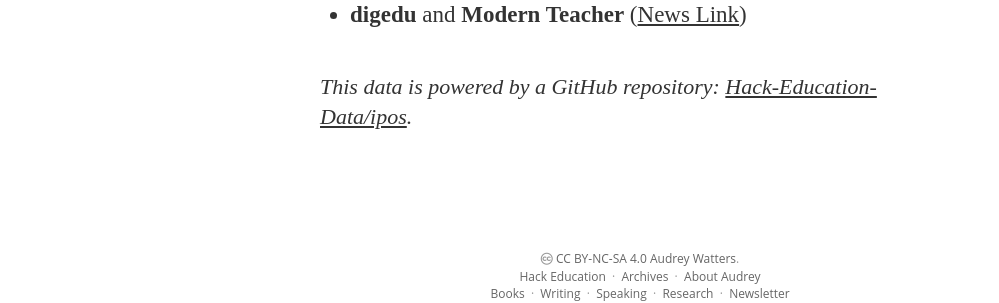
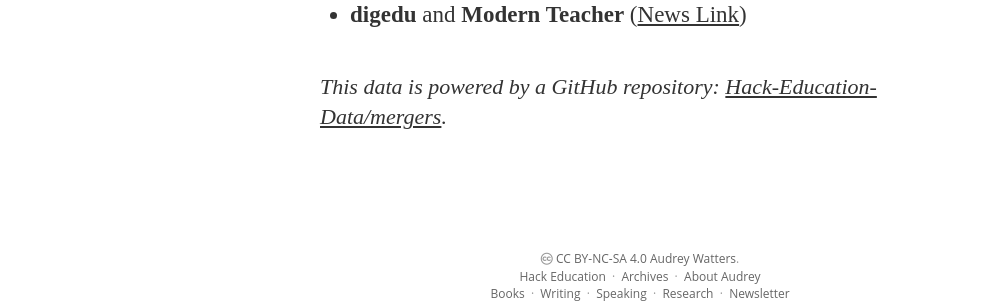
Before and after one commit to HackEducation/funding, a Jekyll site: the page built from mergers.html, in a window 1280 px wide and 900 px high, scrolled down 1676 px. Shown: the part 531-834 px from the top of the window, without its empty margins (0-999 px from the left). Built offline with Jekyll 4.4.1, drawn with Linux system fonts in a browser that asks for light colours; nearby versions of some CDN libraries; some web fonts are replaced.

Commit message:
and it would help to point to the correct repo

```diff
--- a/mergers.html
+++ b/mergers.html
@@ -65,4 +65,4 @@ title: Education Mergers
 {% endfor %}
 
 
-<p><em>This data is powered by a GitHub repository: <a href="https://github.com/Hack-Education-Data/ipos">Hack-Education-Data/ipos</a>.</em></p>
+<p><em>This data is powered by a GitHub repository: <a href="https://github.com/Hack-Education-Data/mergers">Hack-Education-Data/mergers</a>.</em></p>
```
